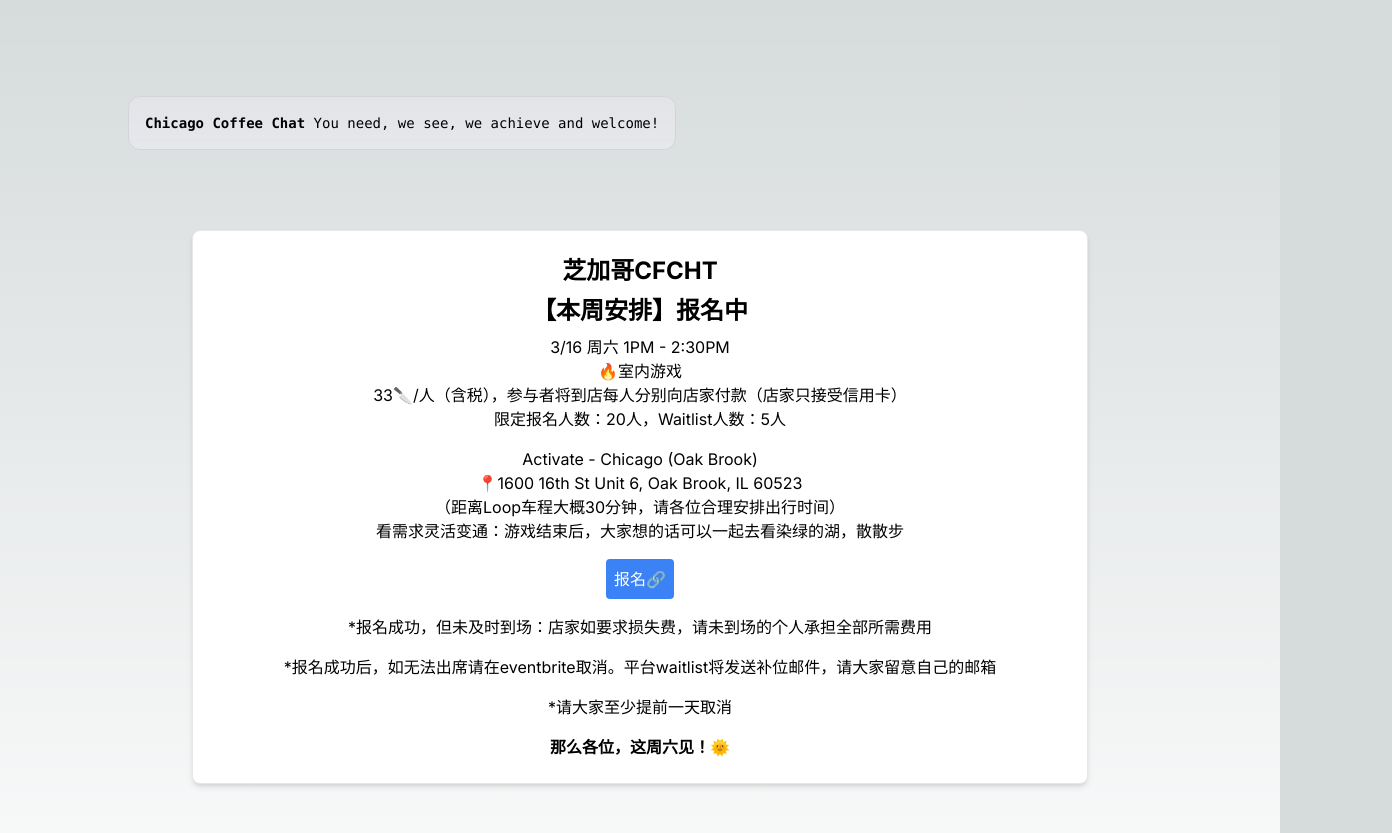
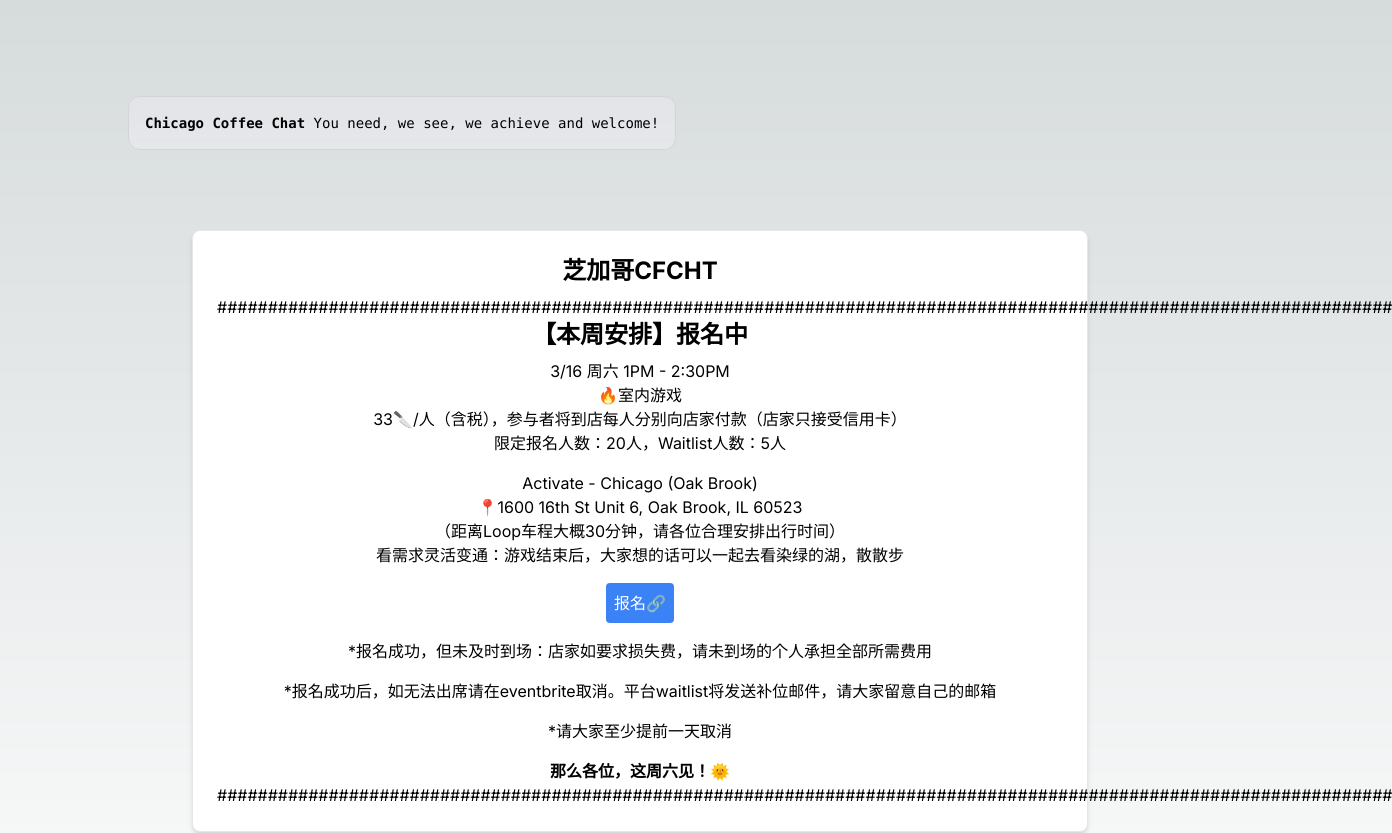
Before and after one commit to Brack-Wang/nextjs, a Next.js app: page / in a window 1280 px wide. Shown: the top 833 px of the page, 1392 px wide, since content can reach past the window. Built offline with nearby package versions, Linux system fonts and the light colour scheme.

Commit message:
Update page.tsx

```diff
--- a/app/page.tsx
+++ b/app/page.tsx
@@ -14,12 +14,13 @@ export default function Home() {
         </p>
       </div>
 
-      {/* Event Details Replacement Start */}
       <div className="mt-20 my-12 p-4 md:p-6 max-w-xs md:max-w-2xl lg:max-w-4xl w-full bg-white rounded-lg border border-gray-200 shadow-md dark:bg-gray-800 dark:border-gray-700 text-center">
-
         <h2 className="text-2xl font-bold mb-2"> 芝加哥CFCHT </h2>
 
-        {/* TODO: Change the content for weekly events' information below */}
+
+  ####################################################################################################################
+      {/* TODO: Change the content for weekly events' information below */}
+      {/* Event Details Replacement Start */}
         <h2 className="text-2xl font-bold mb-2">【本周安排】报名中</h2>
         <p className="mb-4">3/16 周六 1PM - 2:30PM<br />🔥室内游戏<br />33🔪/人（含税），参与者将到店每人分别向店家付款（店家只接受信用卡）<br />限定报名人数：20人，Waitlist人数：5人</p>
         <p className="mb-4">Activate - Chicago (Oak Brook)<br />📍1600 16th St Unit 6, Oak Brook, IL 60523<br />（距离Loop车程大概30分钟，请各位合理安排出行时间）<br />看需求灵活变通：游戏结束后，大家想的话可以一起去看染绿的湖，散散步</p>
@@ -28,12 +29,11 @@ export default function Home() {
         <p className="mt-4">*报名成功后，如无法出席请在eventbrite取消。平台waitlist将发送补位邮件，请大家留意自己的邮箱</p>
         <p className="mt-4">*请大家至少提前一天取消</p>
         <p className="mt-4 font-bold">那么各位，这周六见！🌞</p>
-
-
+      {/* Event Details Replacement End */}
+  ####################################################################################################################
 
 
       </div>
-      {/* Event Details Replacement End */}
 
       {/* Button of About and Events Start*/}
       <div className="mb-32 grid text-center lg:max-w-5xl lg:w-full lg:mb-0 lg:grid-cols-4 lg:text-left">
```
